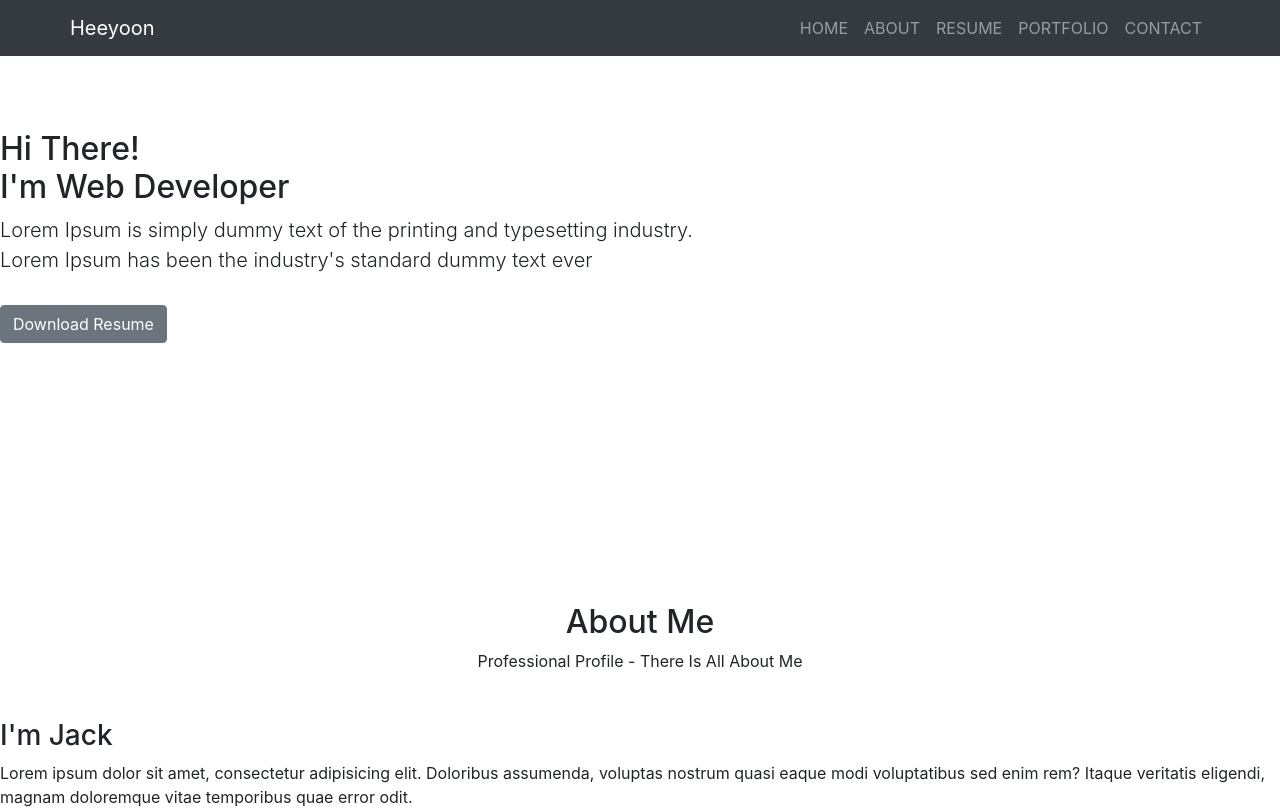
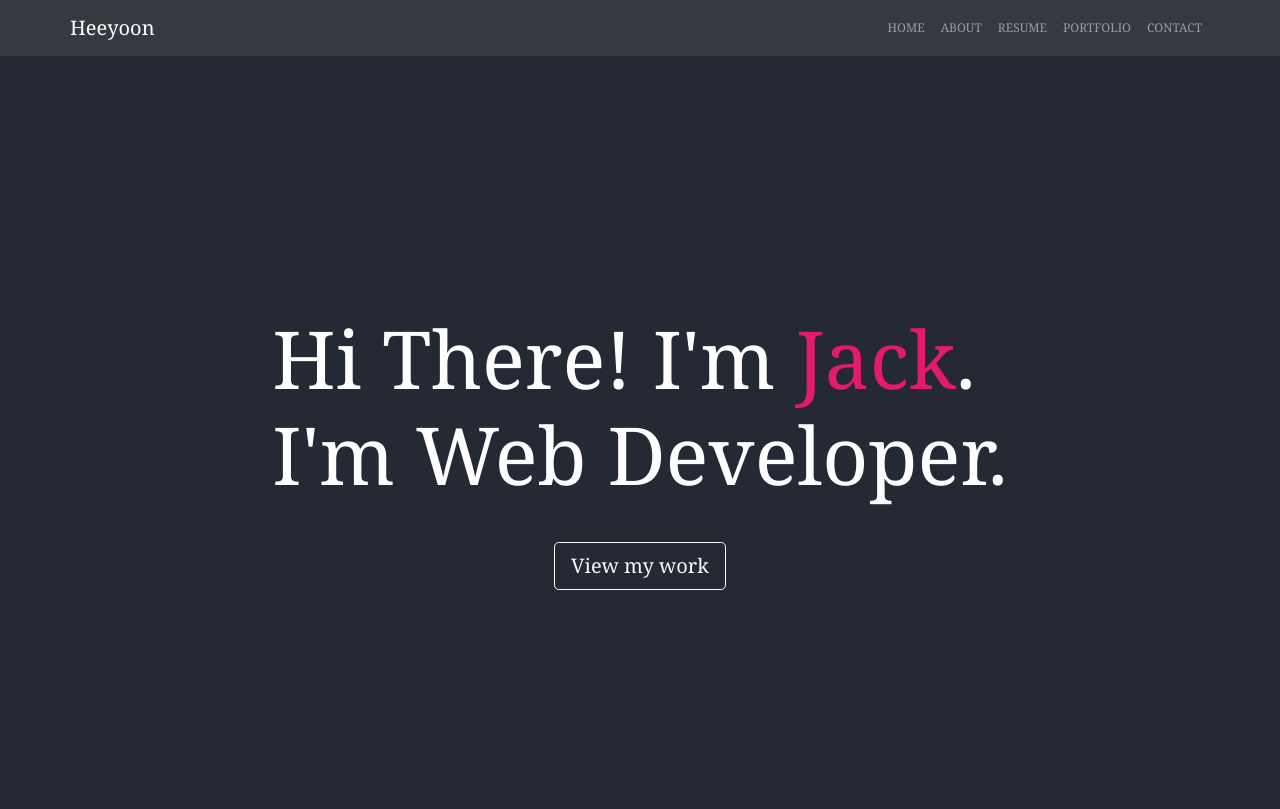
Before and after one commit to sungheeyoon/portfolio, a React (Create React App) app: page / in a window 1280 px wide. Shown: the top 809 px of the page. Built offline with nearby package versions, Linux system fonts and the light colour scheme.

Commit message:
Update hello section and Font

```diff
--- a/src/App.js
+++ b/src/App.js
@@ -1,14 +1,14 @@
 import "bootstrap/dist/css/bootstrap.min.css";
 import NavigtionBar from "./Components/navbar";
-import Home from "./Components/home";
 import About from "./Components/about";
 import Resume from "./Components/resume";
 import Portfolio from "./Components/portfolio";
+import Hello from "./Components/hello";
 function App() {
   return (
     <div className="App">
       <NavigtionBar />
-      <Home />
+      <Hello />
       <About />
       <Resume />
       <Portfolio />
--- /dev/null
+++ b/src/Components/hello.js
@@ -0,0 +1,44 @@
+import styled from "styled-components";
+import { Button } from "react-bootstrap";
+import GlobalStyle from "../styles/GlobalStyles";
+
+const IntroduceContainer = styled.div`
+  font-size: 20px;
+  font-weight: 300;
+  margin-bottom: 1.5em;
+`;
+const HomeContainer = styled.div`
+  background-color: #252934;
+  color: white;
+  width: 100vw;
+  height: 100vh;
+  display: flex;
+  flex-direction: column;
+  justify-content: center;
+  align-items: center;
+`;
+const Highlight = styled.span`
+  color: #e31b6d;
+`;
+const HeaderTitle = styled.h1`
+  font-size: 80px;
+  margin-bottom: 40px;
+`;
+const Hello = () => {
+  return (
+    <>
+      <GlobalStyle />
+      <HomeContainer>
+        <HeaderTitle>
+          Hi There! I'm <Highlight>Jack</Highlight>. <br />
+          I'm Web Developer.
+        </HeaderTitle>
+
+        <Button variant="outline-light" size="lg">
+          View my work
+        </Button>
+      </HomeContainer>
+    </>
+  );
+};
+export default Hello;
--- a/src/Components/home.js
+++ /dev/null
@@ -1,34 +0,0 @@
-import styled from "styled-components";
-import { Button } from "react-bootstrap";
-import GlobalStyle from "../styles/GlobalStyles";
-
-const IntroduceContainer = styled.div`
-  font-size: 20px;
-  font-weight: 300;
-  margin-bottom: 1.5em;
-`;
-const HomeContainer = styled.div`
-  margin: 130px 0;
-`;
-const Home = () => {
-  return (
-    <>
-      <GlobalStyle />
-      <HomeContainer>
-        <h2>
-          Hi There! <br />
-          I'm Web Developer
-        </h2>
-        <IntroduceContainer>
-          <p>
-            Lorem Ipsum is simply dummy text of the printing and typesetting
-            industry. <br />
-            Lorem Ipsum has been the industry's standard dummy text ever
-          </p>
-        </IntroduceContainer>
-        <Button variant="secondary">Download Resume</Button>
-      </HomeContainer>
-    </>
-  );
-};
-export default Home;
--- a/src/styles/GlobalStyles.js
+++ b/src/styles/GlobalStyles.js
@@ -1,9 +1,15 @@
 import { createGlobalStyle } from "styled-components";
 
 const GlobalStyle = createGlobalStyle`
+     *{
+        box-sizing:border-box;
+    }
     body{
-        padding: 0;
+        font-family: Georgia, 'Times New Roman', Times, serif;
+        font-size:12px;
 
+
+        padding-top:50px;
     }
 `;
 
```
